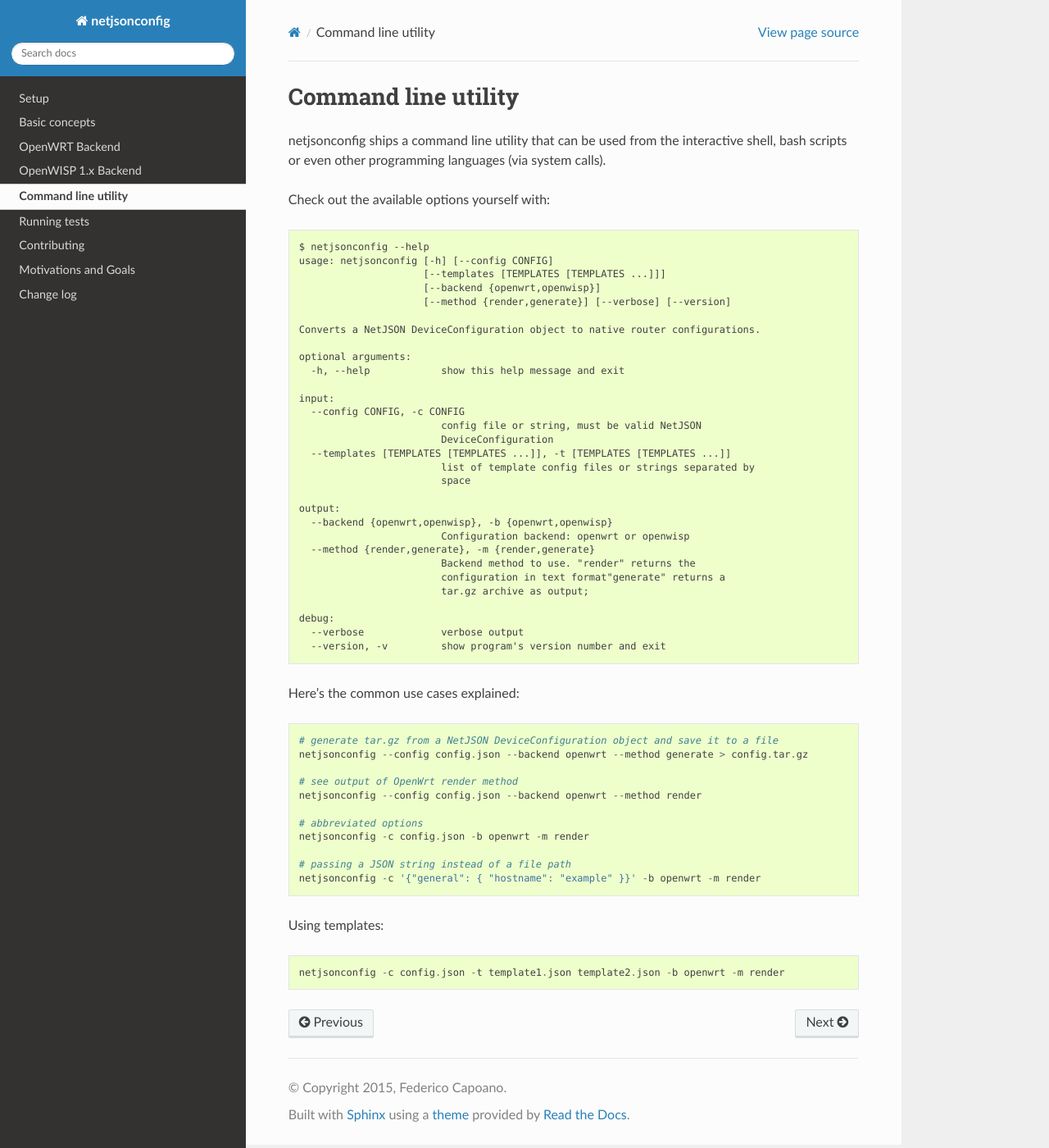
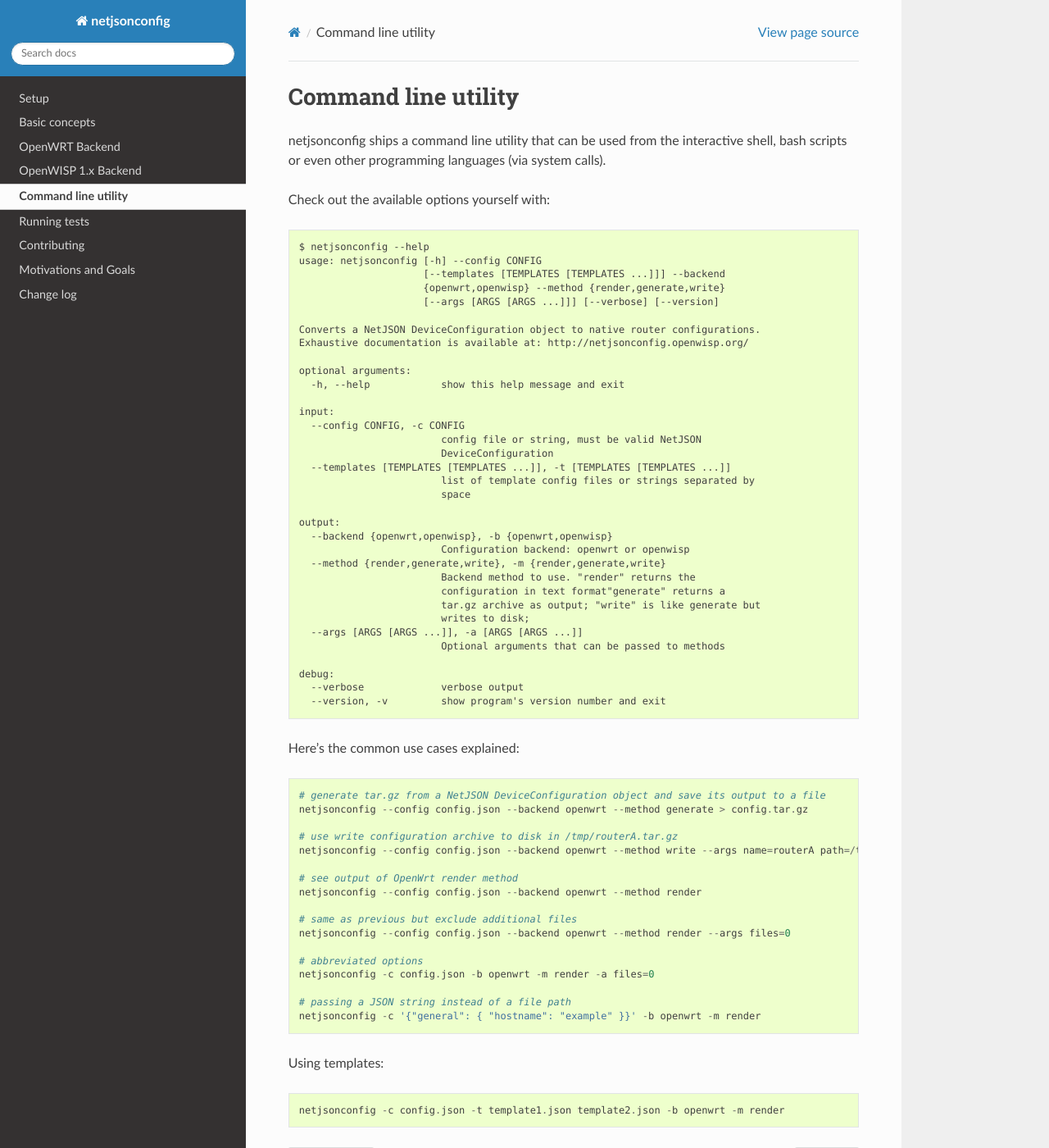
Before and after one commit to openwisp/netjsonconfig, a Sphinx documentation site: the page built from docs/source/general/commandline_utility.rst, in a window 1280 px wide and 1400 px high. Shown: the whole window at 82% size. Built offline with Sphinx 7.4.7 and the Read the Docs theme 2.0.0, drawn with Linux system fonts in a browser that asks for light colours.

Commit message:
[bin] updated cli examples

```diff
--- a/docs/source/general/commandline_utility.rst
+++ b/docs/source/general/commandline_utility.rst
@@ -9,12 +9,13 @@
 Check out the available options yourself with::
 
     $ netjsonconfig --help
-    usage: netjsonconfig [-h] [--config CONFIG]
-                         [--templates [TEMPLATES [TEMPLATES ...]]]
-                         [--backend {openwrt,openwisp}]
-                         [--method {render,generate}] [--verbose] [--version]
+    usage: netjsonconfig [-h] --config CONFIG
+                         [--templates [TEMPLATES [TEMPLATES ...]]] --backend
+                         {openwrt,openwisp} --method {render,generate,write}
+                         [--args [ARGS [ARGS ...]]] [--verbose] [--version]
 
     Converts a NetJSON DeviceConfiguration object to native router configurations.
+    Exhaustive documentation is available at: http://netjsonconfig.openwisp.org/
 
     optional arguments:
       -h, --help            show this help message and exit
@@ -30,25 +31,35 @@
     output:
       --backend {openwrt,openwisp}, -b {openwrt,openwisp}
                             Configuration backend: openwrt or openwisp
-      --method {render,generate}, -m {render,generate}
+      --method {render,generate,write}, -m {render,generate,write}
                             Backend method to use. "render" returns the
                             configuration in text format"generate" returns a
-                            tar.gz archive as output;
+                            tar.gz archive as output; "write" is like generate but
+                            writes to disk;
+      --args [ARGS [ARGS ...]], -a [ARGS [ARGS ...]]
+                            Optional arguments that can be passed to methods
 
     debug:
       --verbose             verbose output
       --version, -v         show program's version number and exit
 
+
 Here's the common use cases explained::
 
-   # generate tar.gz from a NetJSON DeviceConfiguration object and save it to a file
+   # generate tar.gz from a NetJSON DeviceConfiguration object and save its output to a file
    netjsonconfig --config config.json --backend openwrt --method generate > config.tar.gz
+
+   # use write configuration archive to disk in /tmp/routerA.tar.gz
+   netjsonconfig --config config.json --backend openwrt --method write --args name=routerA path=/tmp/
 
    # see output of OpenWrt render method
    netjsonconfig --config config.json --backend openwrt --method render
 
+   # same as previous but exclude additional files
+   netjsonconfig --config config.json --backend openwrt --method render --args files=0
+
    # abbreviated options
-   netjsonconfig -c config.json -b openwrt -m render
+   netjsonconfig -c config.json -b openwrt -m render -a files=0
 
    # passing a JSON string instead of a file path
    netjsonconfig -c '{"general": { "hostname": "example" }}' -b openwrt -m render
```
